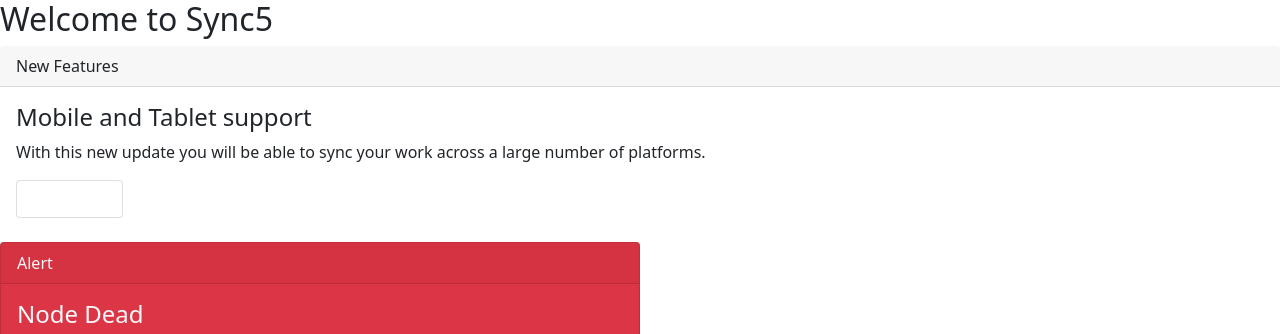
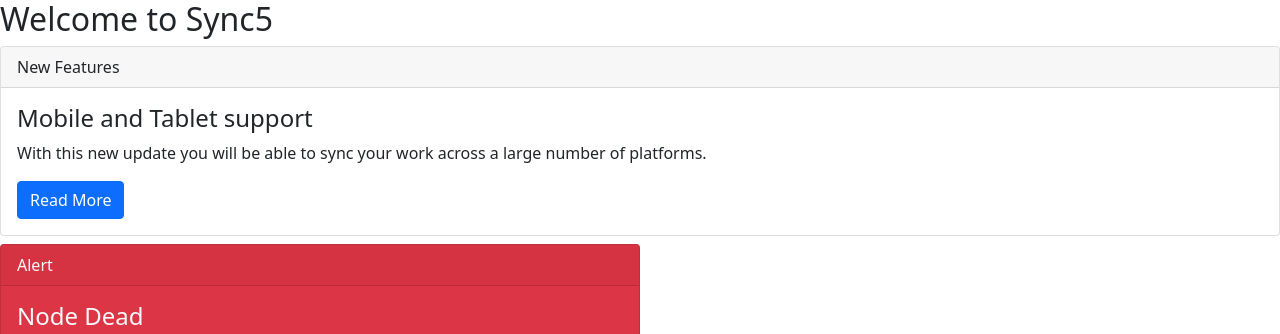
Before and after one commit to acciojob/bootstrap-card-sanjusahu2002, a website: page main.html in a window 1280 px wide. Shown: the top 334 px of the page. Drawn offline with nearby package versions, Linux system fonts and the light colour scheme.

Commit message:
created a submission

```diff
--- a/main.html
+++ b/main.html
@@ -10,12 +10,12 @@
 <body>
 
 	<h2 >Welcome to Sync5</h2>
-    <div class="">
+    <div class="card">
         <div class="card-header">New Features</div>
         <div class="card-body">
             <h4 class="card-title">Mobile and Tablet support</h4>
             <p class="card-text">With this new update you will be able to sync your work across a large number of platforms.</p>
-            <button class=" card btn btn-primary">Read More</button>
+            <button class="  btn btn-primary">Read More</button>
         </div>
     </div>
     <div class="card-deck mt-2">
```
